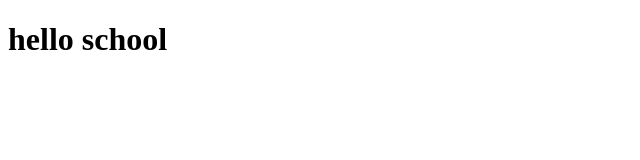
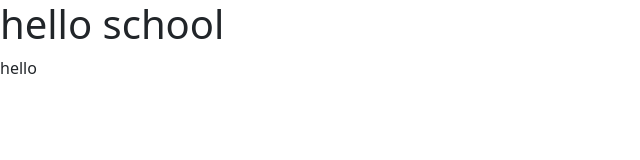
Before and after one commit to icememory166/PWA-test-app, a website: page index.html in a window 1280 px wide. Shown: the whole page, without its empty margins (0-640 px from the left). Drawn offline with nearby package versions, Linux system fonts and the light colour scheme.

Commit message:
update
update

```diff
--- a/index.html
+++ b/index.html
@@ -4,8 +4,14 @@
     <meta charset="UTF-8">
     <meta name="viewport" content="width=device-width, initial-scale=1.0">
     <title>PWA Test App</title>
+    <link rel="stylesheet" href="./css/bootstrap.css">
+    <link rel="stylesheet" href="index.css">
 </head>
 <body>
     <h1>hello school</h1>
+    <p id="test"></p>
+
+
+    <script src="index.js"></script>
 </body>
 </html>
--- a/index.js
+++ b/index.js
@@ -0,0 +1,2 @@
+const test = document.getElementById("test")
+test.textContent = "hello"
```
